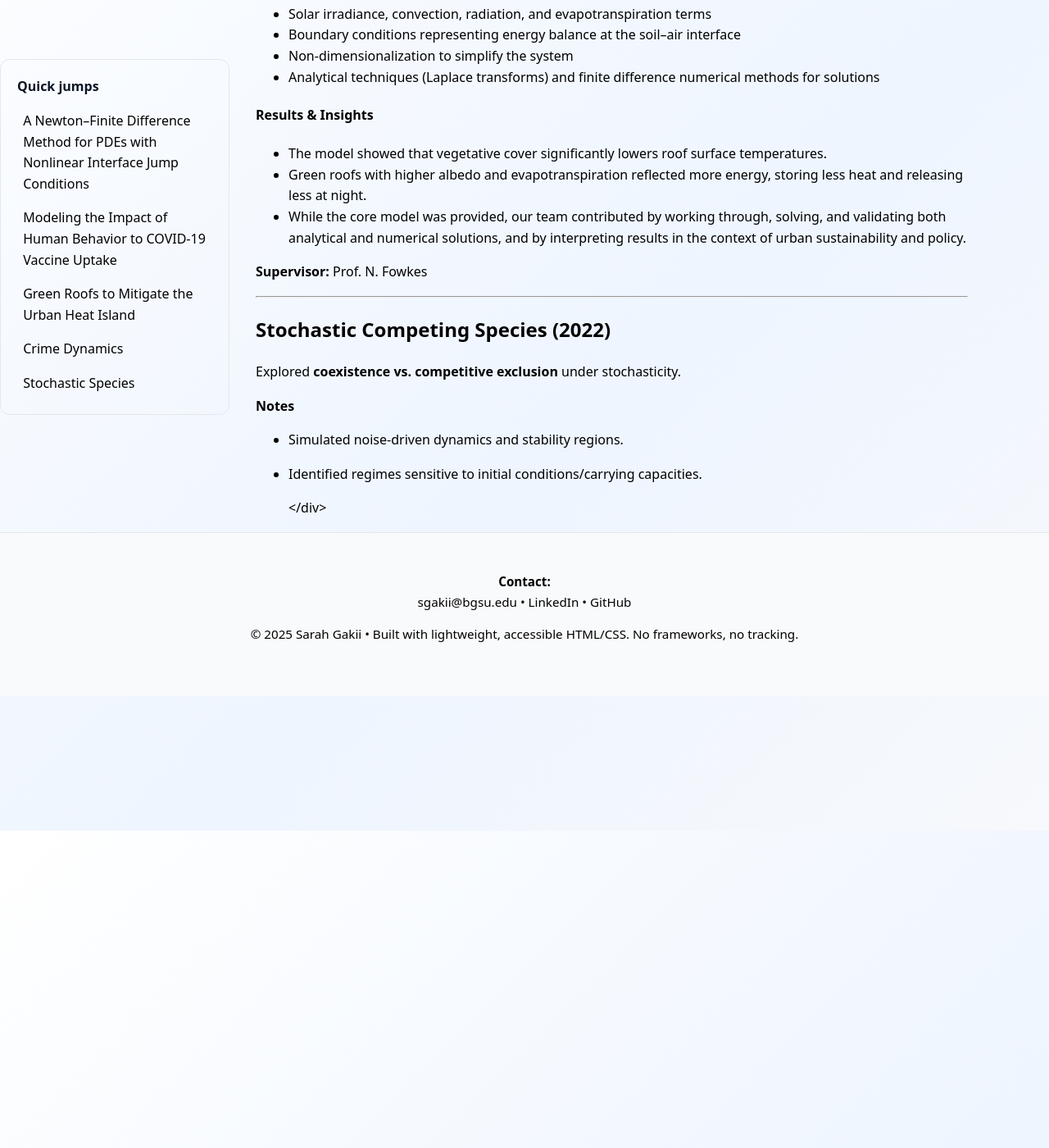
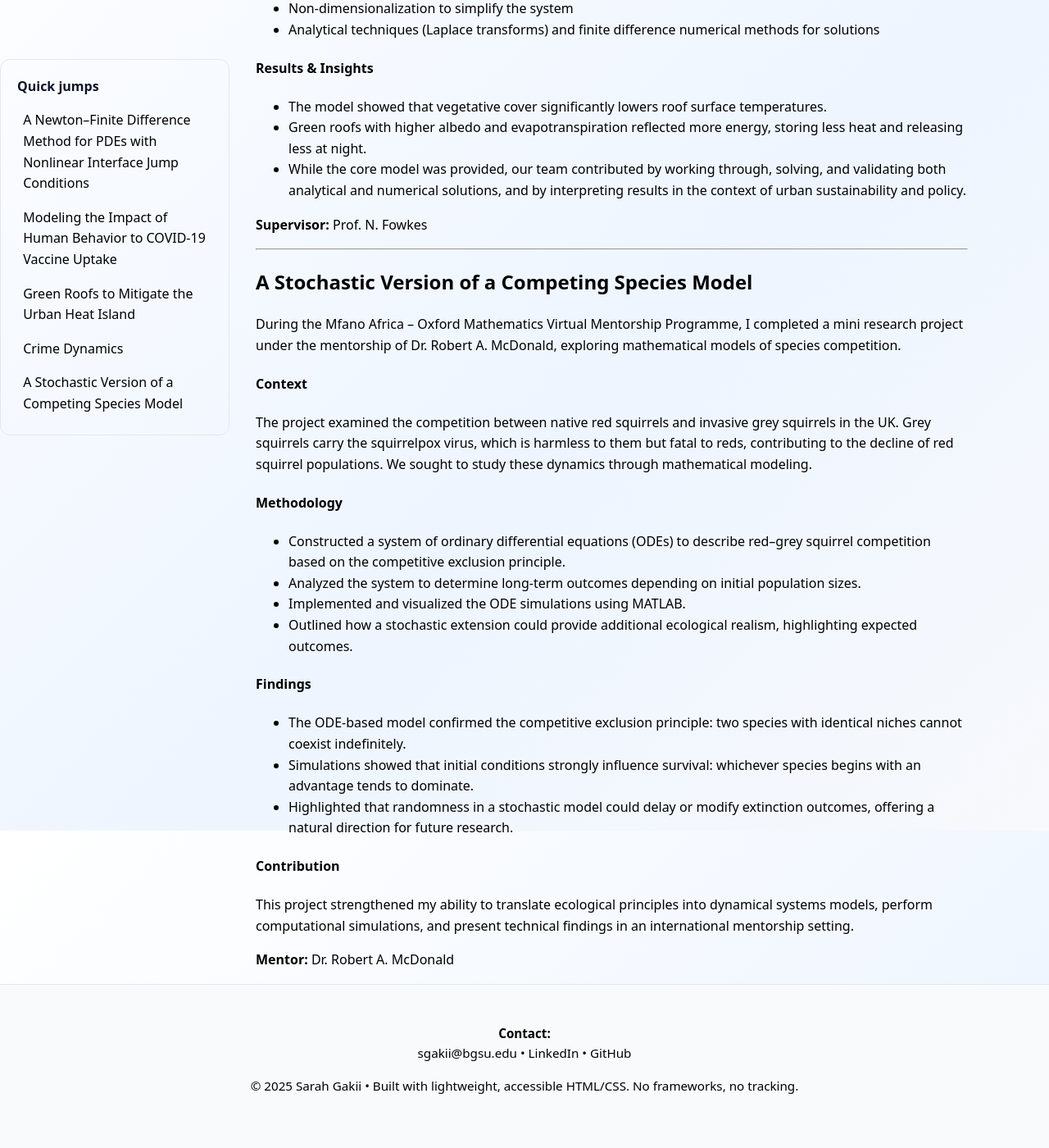
Before and after one commit to SARAH-GAKII/sarah-gakii.github.io, a Jekyll site: the page built from research.md, in a window 1280 px wide and 1400 px high, scrolled down 3187 px. Shown: the whole window at 82% size. Built offline with Jekyll 4.4.1, drawn with Linux system fonts in a browser that asks for light colours; before the commit the page ends 4036 px from its top, so only the background shows below that; some of the changed text lies outside the part shown.

Commit message:
Update research.md

```diff
--- a/research.md
+++ b/research.md
@@ -12,7 +11,7 @@ Green Roofs to Mitigate the Urban Heat Island (MISG 2023, South Africa)
     <a href="#modeling-the-impact-of-human-behavior-to-covid-19-vaccine-uptake">Modeling the Impact of Human Behavior to COVID-19 Vaccine Uptake</a>
     <a href="#green-roofs-to-mitigate-the-urban-heat-island">Green Roofs to Mitigate the Urban Heat Island</a>
     <a href="#crime-dynamics-cooperative-policing-2023">Crime Dynamics</a>
-    <a href="#stochastic-competing-species-2022">Stochastic Species</a>
+    <a href="#a-stochastic-version-of-a-competing-species-model">A Stochastic Version of a Competing Species Model</a>
   </aside>
 
   <!-- Main content -->
@@ -123,12 +122,29 @@ We worked with a 1-D heat transfer PDE model incorporating:
 ---
 
 
-## Stochastic Competing Species (2022)
-Explored **coexistence vs. competitive exclusion** under stochasticity.
+## A Stochastic Version of a Competing Species Model
 
-**Notes**
-- Simulated noise-driven dynamics and stability regions.
-- Identified regimes sensitive to initial conditions/carrying capacities.
+During the Mfano Africa – Oxford Mathematics Virtual Mentorship Programme, I completed a mini research project under the mentorship of Dr. Robert A. McDonald, exploring mathematical models of species competition.
+
+#### Context
+The project examined the competition between native red squirrels and invasive grey squirrels in the UK. Grey squirrels carry the squirrelpox virus, which is harmless to them but fatal to reds, contributing to the decline of red squirrel populations. We sought to study these dynamics through mathematical modeling.
+
+#### Methodology
+- Constructed a system of ordinary differential equations (ODEs) to describe red–grey squirrel competition based on the competitive exclusion principle.
+- Analyzed the system to determine long-term outcomes depending on initial population sizes.
+- Implemented and visualized the ODE simulations using MATLAB.
+- Outlined how a stochastic extension could provide additional ecological realism, highlighting expected outcomes.
+
+#### Findings
+- The ODE-based model confirmed the competitive exclusion principle: two species with identical niches cannot coexist indefinitely.
+- Simulations showed that initial conditions strongly influence survival: whichever species begins with an advantage tends to dominate.
+- Highlighted that randomness in a stochastic model could delay or modify extinction outcomes, offering a natural direction for future research.
+
+#### Contribution
+This project strengthened my ability to translate ecological principles into dynamical systems models, perform computational simulations, and present technical findings in an international mentorship setting.
+
+**Mentor:** Dr. Robert A. McDonald
+
 
   </div>
 </div>
```
Also changed, not shown: other parts of research.md (+0 -1 lines).
